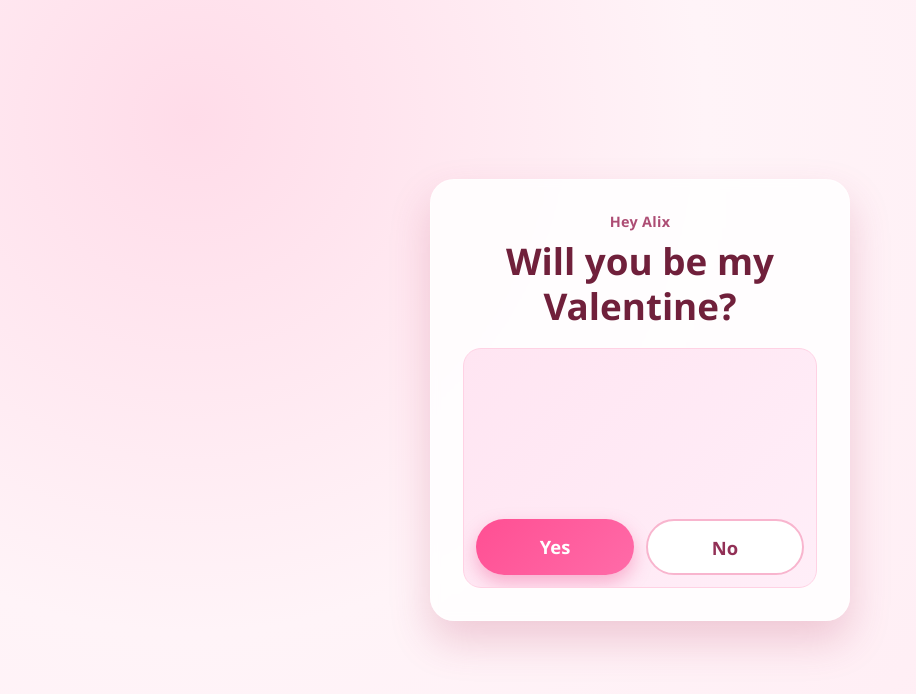
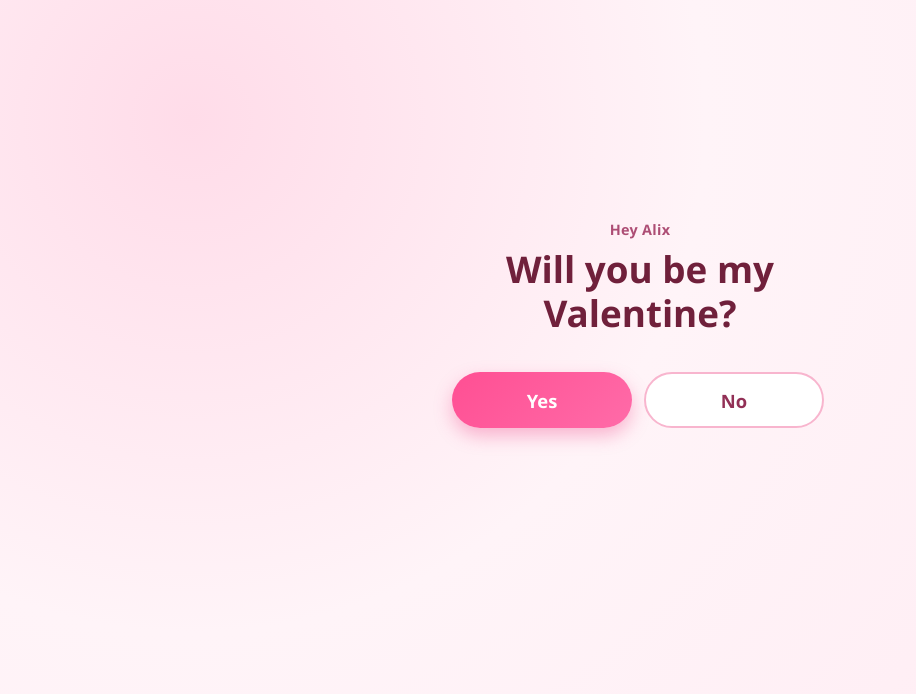
Before and after one commit to johnnyBettencourt/valentine-app, a React app: page / in a window 1280 px wide. Shown: the top 694 px of the page, without its empty margins (0-916 px from the left). Built offline with nearby package versions, Linux system fonts and the light colour scheme; the HTML template or start-up script is replaced by a standard one.

Commit message:
Refine No button start position and dodge motion

```diff
--- a/src/App.css
+++ b/src/App.css
@@ -1,18 +1,15 @@
 .app {
   min-height: 100dvh;
   display: grid;
-  place-items: center;
+  justify-items: center;
+  align-content: start;
   padding: 1.25rem;
 }
 
-.card {
+.content {
   width: min(100%, 420px);
-  border-radius: 24px;
-  background: rgba(255, 255, 255, 0.84);
-  border: 1px solid rgba(255, 255, 255, 0.58);
-  box-shadow: 0 20px 40px rgba(182, 54, 94, 0.22);
-  backdrop-filter: blur(4px);
-  padding: 1.5rem;
+  margin-top: clamp(5rem, 24vh, 11rem);
+  padding: 1.25rem 0.75rem;
   text-align: center;
 }
 
@@ -65,20 +62,9 @@
   color: #8a2e55;
 }
 
-.play-area {
-  --edge-gap: 12px;
-  --button-gap: 12px;
-  margin-top: 1.25rem;
-  position: relative;
-  height: 220px;
-  border-radius: 18px;
-  background: linear-gradient(135deg, #ffe5f2, #ffeef8);
-  border: 1px solid #ffd2e4;
-  overflow: hidden;
-}
-
 .action-btn {
-  width: calc((100% - (var(--edge-gap) * 2) - var(--button-gap)) / 2);
+  --btn-width: clamp(120px, 44vw, 180px);
+  width: var(--btn-width);
   min-height: 56px;
   border: none;
   border-radius: 999px;
@@ -90,26 +76,39 @@
 }
 
 .yes-btn {
-  position: absolute;
-  left: var(--edge-gap);
-  bottom: var(--edge-gap);
+  position: relative;
   background: linear-gradient(135deg, #ff4f93, #ff6ba8);
   color: #fff;
   box-shadow: 0 8px 18px rgba(238, 63, 132, 0.35);
 }
 
+.yes-btn-floating {
+  position: fixed;
+  top: 50%;
+  left: 50%;
+  transform: translate(calc(-100% - 8px), -50%);
+  z-index: 20;
+}
+
 .no-btn {
-  position: absolute;
+  position: fixed;
   top: 0;
   left: 0;
   background: #ffffff;
   color: #923056;
   border: 2px solid #f8b5ce;
-  transition: transform 140ms ease-out, opacity 100ms ease-out;
   will-change: transform;
   backface-visibility: hidden;
   -webkit-user-select: none;
   user-select: none;
+}
+
+.no-btn-floating {
+  z-index: 30;
+}
+
+.no-btn-animated {
+  transition: transform 190ms ease-out, opacity 120ms ease-out;
 }
 
 .hearts {
@@ -170,11 +169,7 @@
 }
 
 @media (min-width: 768px) {
-  .card {
-    padding: 2rem;
-  }
-
-  .play-area {
-    height: 240px;
+  .content {
+    padding: 1.5rem 0.75rem;
   }
 }
--- a/src/App.tsx
+++ b/src/App.tsx
@@ -1,4 +1,4 @@
-import { useCallback, useEffect, useRef, useState } from 'react'
+import { useCallback, useEffect, useLayoutEffect, useRef, useState } from 'react'
 import './App.css'
 
 const EDGE_PADDING = 12
@@ -22,16 +22,16 @@ function App() {
   const [reasonIndex, setReasonIndex] = useState(0)
   const [noPos, setNoPos] = useState({ x: 0, y: 0 })
   const [noReady, setNoReady] = useState(false)
-  const playAreaRef = useRef<HTMLDivElement>(null)
+  const [noAnimated, setNoAnimated] = useState(false)
+  const noDodgesRef = useRef(0)
   const yesButtonRef = useRef<HTMLButtonElement>(null)
   const noButtonRef = useRef<HTMLButtonElement>(null)
 
-  const getPlayAreaMetrics = useCallback(() => {
-    const playArea = playAreaRef.current
+  const getViewportMetrics = useCallback(() => {
     const yesButton = yesButtonRef.current
     const noButton = noButtonRef.current
 
-    if (!playArea || !yesButton || !noButton) {
+    if (!yesButton || !noButton) {
       return null
     }
 
@@ -39,8 +39,9 @@ function App() {
     const noHeight = noButton.offsetHeight
     const minX = EDGE_PADDING
     const minY = EDGE_PADDING
-    const maxX = Math.max(minX, playArea.clientWidth - noWidth - EDGE_PADDING)
-    const maxY = Math.max(minY, playArea.clientHeight - noHeight - EDGE_PADDING)
+    const maxX = Math.max(minX, window.innerWidth - noWidth - EDGE_PADDING)
+    const maxY = Math.max(minY, window.innerHeight - noHeight - EDGE_PADDING)
+    const yesRect = yesButton.getBoundingClientRect()
 
     return {
       minX,
@@ -50,26 +51,37 @@ function App() {
       noWidth,
       noHeight,
       yesRect: {
-        left: yesButton.offsetLeft,
-        top: yesButton.offsetTop,
-        right: yesButton.offsetLeft + yesButton.offsetWidth,
-        bottom: yesButton.offsetTop + yesButton.offsetHeight,
+        left: yesRect.left,
+        top: yesRect.top,
+        right: yesRect.right,
+        bottom: yesRect.bottom,
       },
     }
   }, [])
 
   const positionNoButton = useCallback(
-    (mode: 'initial' | 'random' | 'clamp') => {
-      const metrics = getPlayAreaMetrics()
+    (mode: 'initial' | 'random' | 'clamp', dodgeCount = 0) => {
+      const metrics = getViewportMetrics()
       if (!metrics) {
         return
       }
 
       setNoPos((current) => {
         if (mode === 'initial') {
+          const gap = 12
+          const desiredY = Math.min(
+            metrics.maxY,
+            Math.max(metrics.minY, metrics.yesRect.top),
+          )
+          const rightOfYes = metrics.yesRect.right + gap
+          const leftOfYes = metrics.yesRect.left - metrics.noWidth - gap
+
           return {
-            x: metrics.maxX,
-            y: metrics.maxY,
+            x:
+              rightOfYes <= metrics.maxX
+                ? rightOfYes
+                : Math.max(metrics.minX, Math.min(metrics.maxX, leftOfYes)),
+            y: desiredY,
           }
         }
 
@@ -99,7 +111,8 @@ function App() {
         const rangeX = metrics.maxX - metrics.minX
         const rangeY = metrics.maxY - metrics.minY
         const maxDistance = Math.hypot(rangeX, rangeY)
-        const minJumpDistance = maxDistance * 0.5
+        const jumpFactor = dodgeCount < 3 ? 0.34 : 0.42
+        const minJumpDistance = maxDistance * jumpFactor
         const overlapPadding = 6
 
         const randomPoint = () => ({
@@ -141,10 +154,10 @@ function App() {
 
       setNoReady(true)
     },
-    [getPlayAreaMetrics],
+    [getViewportMetrics],
   )
 
-  useEffect(() => {
+  useLayoutEffect(() => {
     positionNoButton('initial')
   }, [positionNoButton])
 
@@ -167,12 +180,14 @@ function App() {
   }, [accepted])
 
   const dodgeNoButton = () => {
-    positionNoButton('random')
+    setNoAnimated(true)
+    noDodgesRef.current += 1
+    positionNoButton('random', noDodgesRef.current)
   }
 
   return (
     <main className="app">
-      <section className="card" aria-live="polite">
+      <section className="content" aria-live="polite">
         <p className="tagline">{COPY.intro}</p>
         <h1 className="title">{accepted ? COPY.successTitle : COPY.question}</h1>
 
@@ -185,10 +200,22 @@ function App() {
           </>
         )}
 
+        {accepted && (
+          <div className="hearts" aria-hidden="true">
+            <span>💖</span>
+            <span>💘</span>
+            <span>💕</span>
+            <span>❤️</span>
+            <span>💞</span>
+            <span>💗</span>
+          </div>
+        )}
+      </section>
+
       {!accepted && (
-          <div className="play-area" ref={playAreaRef}>
+        <>
           <button
-              className="action-btn yes-btn"
+            className="action-btn yes-btn yes-btn-floating"
             ref={yesButtonRef}
             type="button"
             onClick={() => setAccepted(true)}
@@ -196,7 +223,7 @@ function App() {
             Yes
           </button>
           <button
-              className="action-btn no-btn"
+            className={`action-btn no-btn no-btn-floating ${noAnimated ? 'no-btn-animated' : ''}`}
             ref={noButtonRef}
             type="button"
             onPointerEnter={dodgeNoButton}
@@ -210,20 +237,8 @@ function App() {
           >
             No
           </button>
-          </div>
+        </>
       )}
-
-        {accepted && (
-          <div className="hearts" aria-hidden="true">
-            <span>💖</span>
-            <span>💘</span>
-            <span>💕</span>
-            <span>❤️</span>
-            <span>💞</span>
-            <span>💗</span>
-          </div>
-        )}
-      </section>
     </main>
   )
 }
```
Lines whose indentation alone changed are shown as unchanged.
